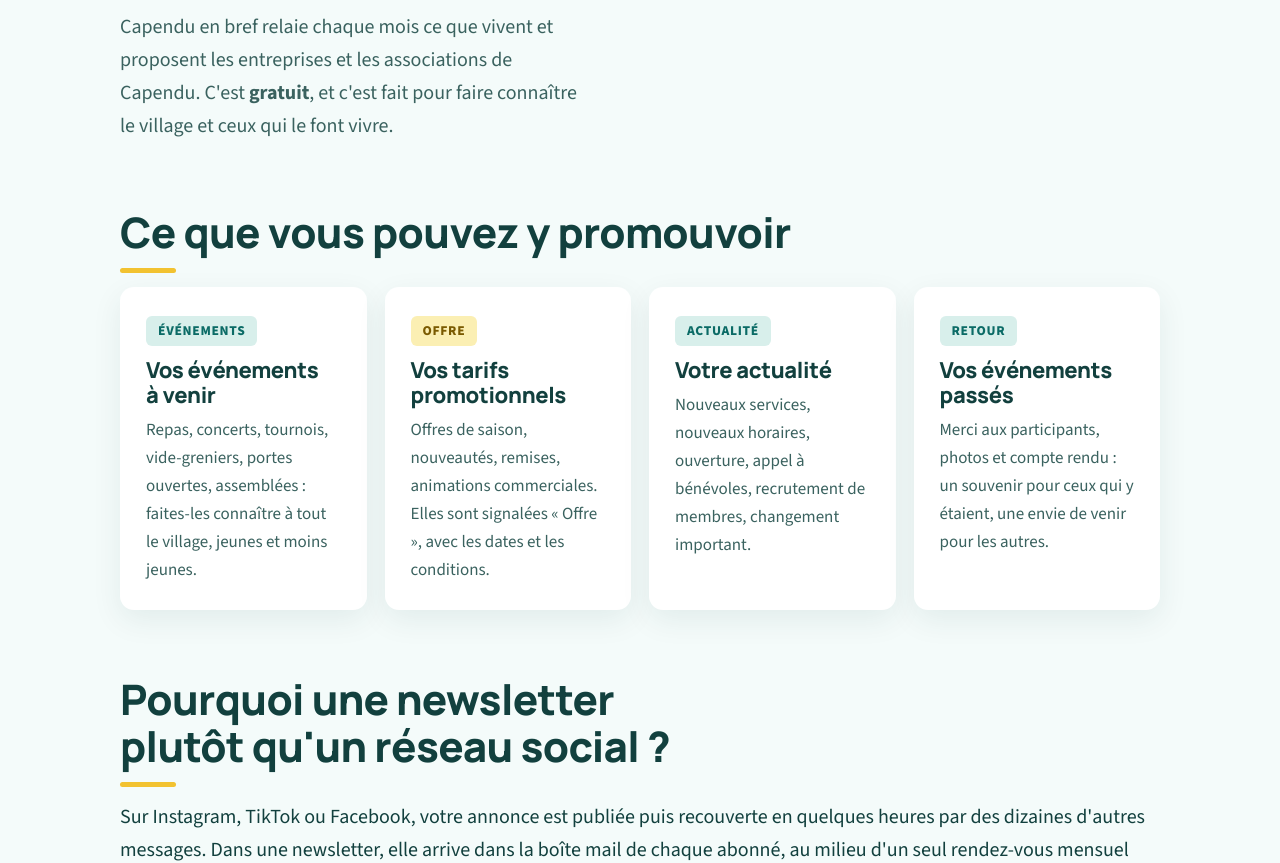
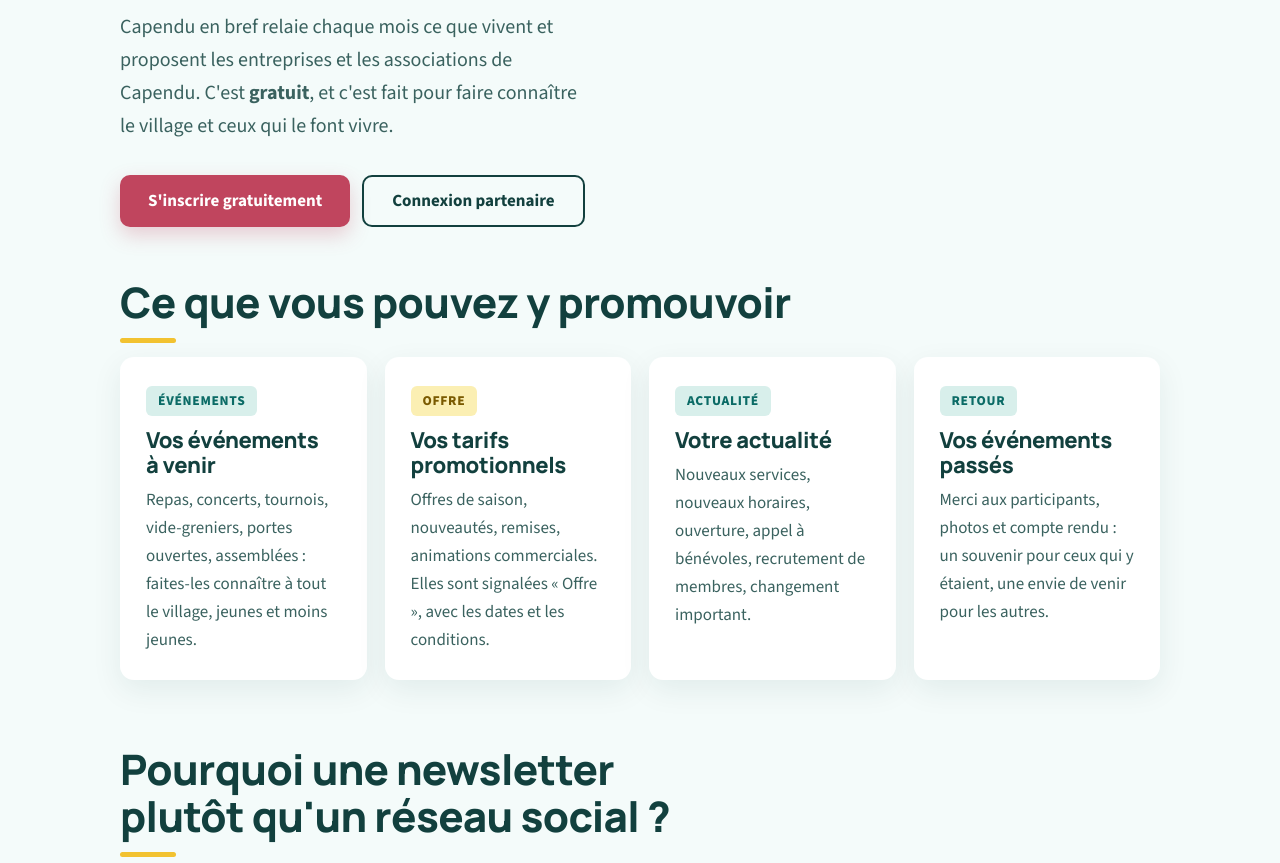
Before and after one commit to lotierimmobilier-prog/Studies, a PHP site: page /devenir-partenaire.html in a window 1280 px wide. Shown: the part 297-1160 px from the top of the page. Run offline with PHP 8.4, Linux system fonts and the light colour scheme.

Commit message:
Boutons d'inscription en début de page (Devenir partenaire et inscription)
Co-Authored-By: Claude Sonnet 5.5 <noreply@anthropic.com>
Claude-Session: https://claude.ai/code/session_01TzcMvJ2NRYzndZkisSww93

```diff
--- a/annonces/inscription.php
+++ b/annonces/inscription.php
@@ -60,6 +60,7 @@ if ($_SERVER['REQUEST_METHOD'] === 'POST') {
 layout_top('Inscrire mon organisation – Capendu en bref', '<a class="btn btn-small btn-ghost" href="partenaire/">Espace partenaire</a>');
 echo '<h1>Inscrire mon organisation</h1>';
 echo '<p class="lead">Capendu en bref est une <strong>vitrine gratuite pour promouvoir le village</strong> : vos événements, vos tarifs promotionnels, votre actualité et le retour sur vos événements passés. Votre inscription est <strong>validée par l\'éditeur</strong>. <a href="' . h(site_root()) . 'devenir-partenaire.html">Relire le but et le fonctionnement</a>.</p>';
+if (!isset($_GET['ok'])) echo '<p class="actions-line"><a class="btn" href="#formulaire">Remplir mon inscription</a> <a class="btn btn-ghost" href="partenaire/">Déjà partenaire ? Connexion</a></p>';
 echo planning_block();
 echo '<p class="notice notice-info"><strong>Qui peut s\'inscrire ?</strong> Les entreprises et associations dont le <strong>siège social est à Capendu</strong>, ainsi que les <strong>associations voisines dont l\'activité se déroule sur la commune de Capendu</strong>. Les particuliers ne peuvent pas s\'inscrire.</p>';
 if (isset($_GET['ok'])) {
@@ -68,7 +69,7 @@ if (isset($_GET['ok'])) {
 }
 if ($errors) echo flash('err', '<strong>Quelques points à corriger :</strong><br>' . implode('<br>', array_map('h', $errors)));
 ?>
-<form class="card" method="post" action="inscription.php" enctype="multipart/form-data" novalidate>
+<form id="formulaire" class="card" method="post" action="inscription.php" enctype="multipart/form-data" novalidate>
   <?= csrf_field() ?>
   <input type="hidden" name="stamp" value="<?= h(form_stamp()) ?>">
   <div class="hp" aria-hidden="true"><label>Ne pas remplir <input type="text" name="website" tabindex="-1" autocomplete="off"></label></div>
--- a/devenir-partenaire.html
+++ b/devenir-partenaire.html
@@ -9,7 +9,7 @@
   <meta name="referrer" content="strict-origin-when-cross-origin">
   <meta name="theme-color" content="#f2fbf9">
   <link rel="icon" href="favicon.svg" type="image/svg+xml">
-  <link rel="stylesheet" href="styles.css?v=20261108g">
+  <link rel="stylesheet" href="styles.css?v=20261108h">
 </head>
 <body>
   <a class="skip" href="#contenu">Aller au contenu</a>
@@ -37,6 +37,10 @@
       <p class="eyebrow">Entreprises · commerces · associations · clubs</p>
       <h1 id="titre-principal">Une vitrine gratuite pour promouvoir le village</h1>
       <p class="lead">Capendu en bref relaie chaque mois ce que vivent et proposent les entreprises et les associations de Capendu. C'est <strong>gratuit</strong>, et c'est fait pour faire connaître le village et ceux qui le font vivre.</p>
+      <p class="actions-line">
+        <a class="btn" href="annonces/inscription.php">S'inscrire gratuitement</a>
+        <a class="btn btn-ghost" href="annonces/partenaire/">Connexion partenaire</a>
+      </p>
     </section>
 
     <section class="inner purpose" aria-labelledby="t-but">
--- a/index.html
+++ b/index.html
@@ -10,7 +10,7 @@
   <meta name="referrer" content="strict-origin-when-cross-origin">
   <meta name="theme-color" content="#f2fbf9">
   <link rel="icon" href="favicon.svg" type="image/svg+xml">
-  <link rel="stylesheet" href="styles.css?v=20261108g">
+  <link rel="stylesheet" href="styles.css?v=20261108h">
 </head>
 <body>
   <a class="skip" href="#contenu">Aller au contenu</a>
--- a/qui-est-derriere.html
+++ b/qui-est-derriere.html
@@ -9,7 +9,7 @@
   <meta name="referrer" content="strict-origin-when-cross-origin">
   <meta name="theme-color" content="#f2fbf9">
   <link rel="icon" href="favicon.svg" type="image/svg+xml">
-  <link rel="stylesheet" href="styles.css?v=20261108g">
+  <link rel="stylesheet" href="styles.css?v=20261108h">
 </head>
 <body>
   <a class="skip" href="#contenu">Aller au contenu</a>
```
